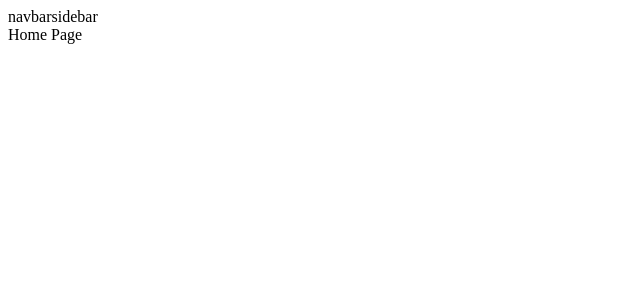
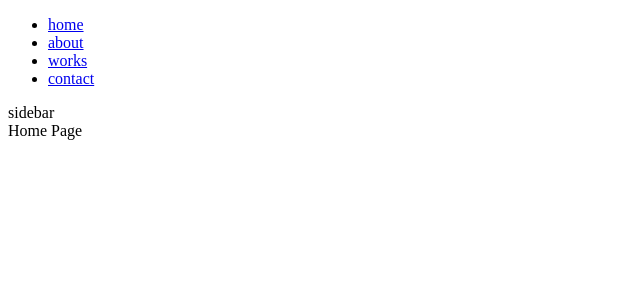
Before and after one commit to rivasbolinga/my-portfolio, a React (Create React App) app: page / in a window 1280 px wide. Shown: the top 300 px of the page, without its empty margins (0-640 px from the left). Built offline with nearby package versions, Linux system fonts and the light colour scheme.

Commit message:
Create navbar component

```diff
--- a/src/components/Navbar.js
+++ b/src/components/Navbar.js
@@ -1,5 +1,20 @@
+import {links} from '../utils/data';
+import {Link} from 'react-router-dom';
+
 const Navbar = () => {
-return <>navbar</>
+  return (
+    <nav className="navbar">
+      <ul>
+        {links.map((link) => {
+          return <li key={link.index}>
+            <Link to={link.url}>{link.text}</Link>
+          </li>
+        })}
+      </ul>
+    </nav>
+  )
+
+
 }
 
 export default Navbar;
```
